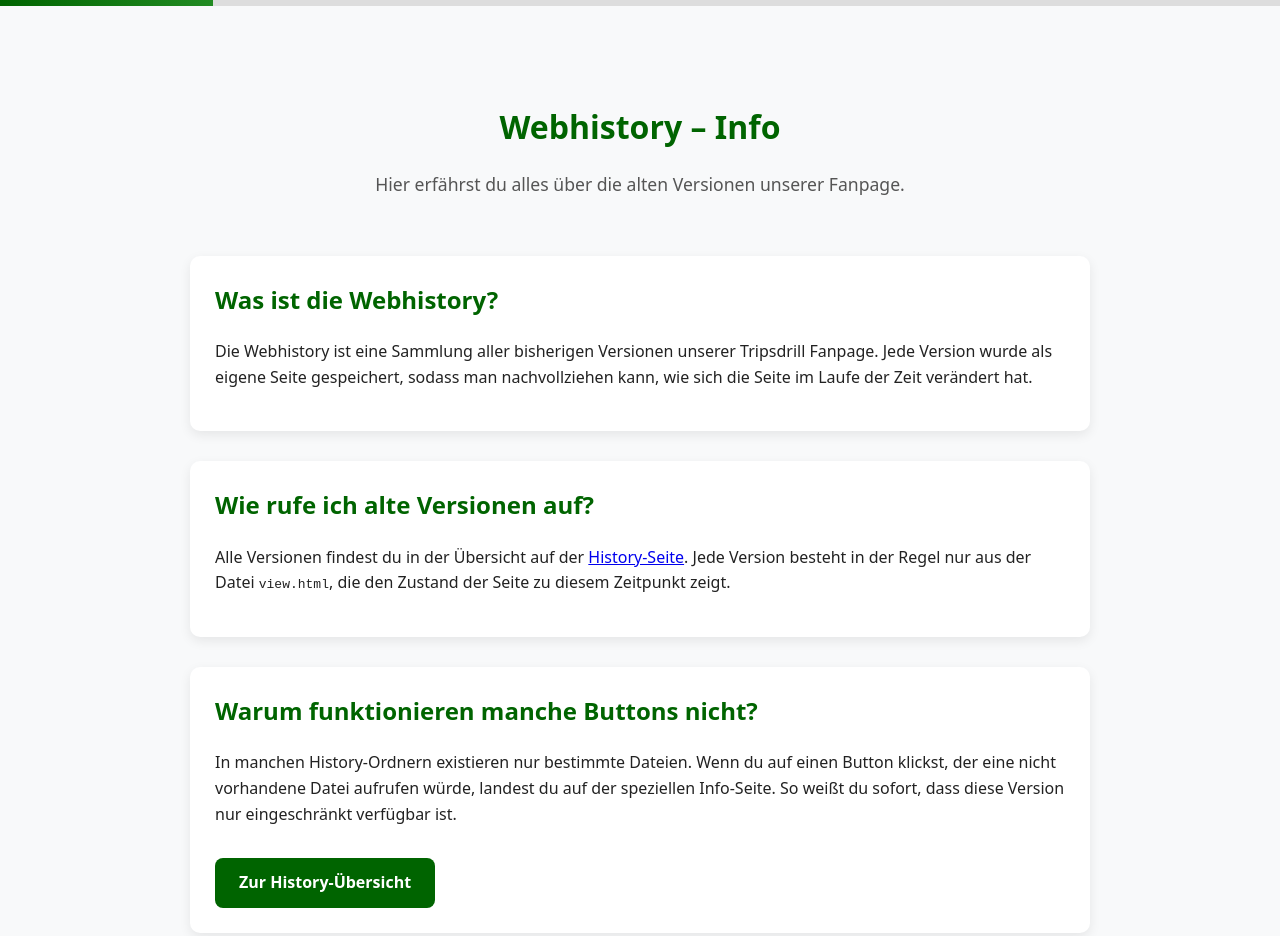
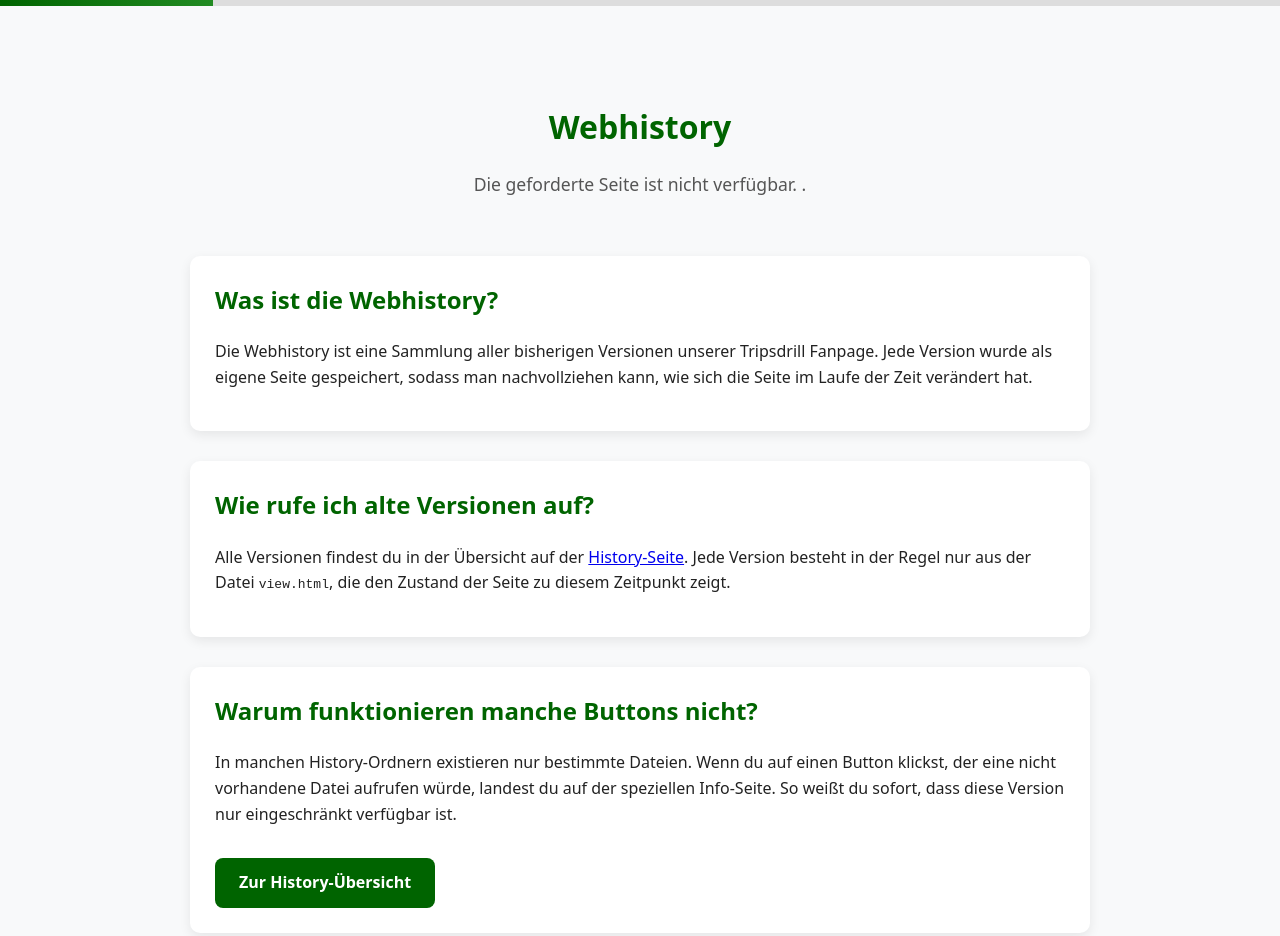
Before and after one commit to booksapplications/tripsdrillpage, a plain HTML site: page webhistory/index/24_08_25_18_13_00/error.html in a window 1280 px wide. Shown: the top 936 px of the page. Drawn offline with Linux system fonts and the light colour scheme.

Commit message:
Update error.html

```diff
--- a/webhistory/index/24_08_25_18_13_00/error.html
+++ b/webhistory/index/24_08_25_18_13_00/error.html
@@ -96,8 +96,8 @@
   </div>
 
   <header>
-    <h1>Webhistory – Info</h1>
-    <p>Hier erfährst du alles über die alten Versionen unserer Fanpage.</p>
+    <h1>Webhistory</h1>
+    <p>Die geforderte Seite ist nicht verfügbar.  .</p>
   </header>
 
   <main>
```
